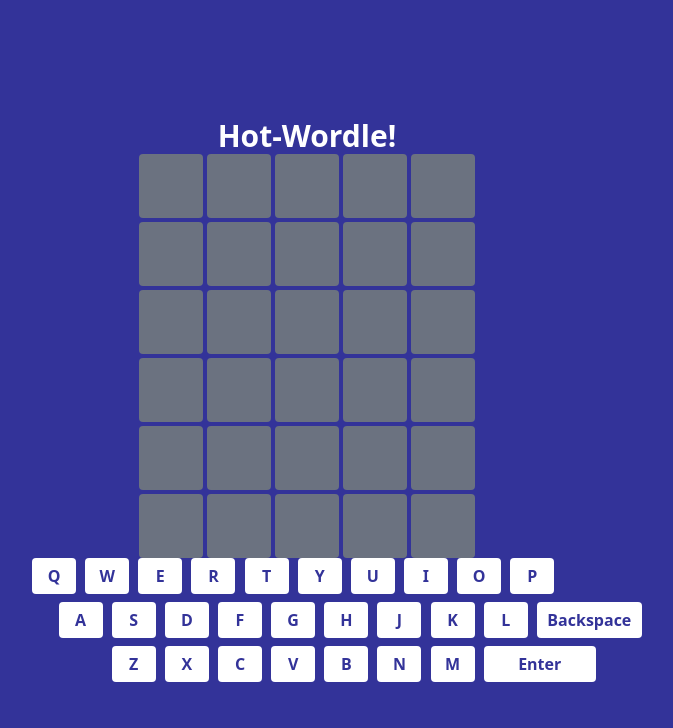
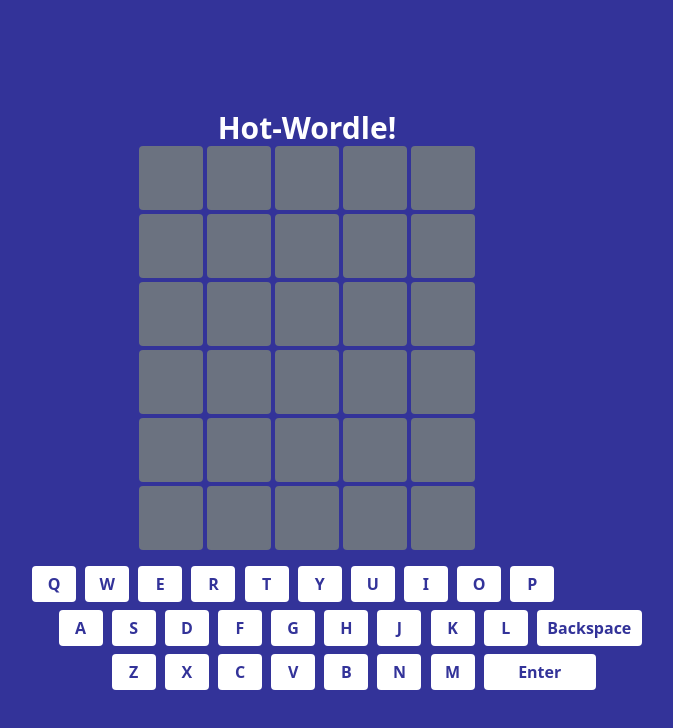
Before and after one commit to vitor-hbr/hot-wordle, a SvelteKit app in the folder svelte-hot-wordle/: page / in a window 1280 px wide. Shown: the top 728 px of the page, without its empty margins (333-1006 px from the left). Built offline with nearby package versions, Linux system fonts and the light colour scheme.

Commit message:
style: added padding

```diff
--- a/svelte-hot-wordle/src/components/WordGrid.svelte
+++ b/svelte-hot-wordle/src/components/WordGrid.svelte
@@ -34,7 +34,7 @@
 <svelte:window on:keydown|preventDefault={handleKeyPress} />
 
 <!-- Quanto termina a palavra e da enter => makeAttempt -->
-<div bind:this={rootElement} class={`grid-cols-letters grid grid-flow-row gap-1`}>
+<div bind:this={rootElement} class={`grid-cols-letters mb-4 grid grid-flow-row gap-1`}>
 	{#each attemptedWords as word}
 		{#each word as { letter, state }}
 			<GridLetter {letter} {state} />
```
